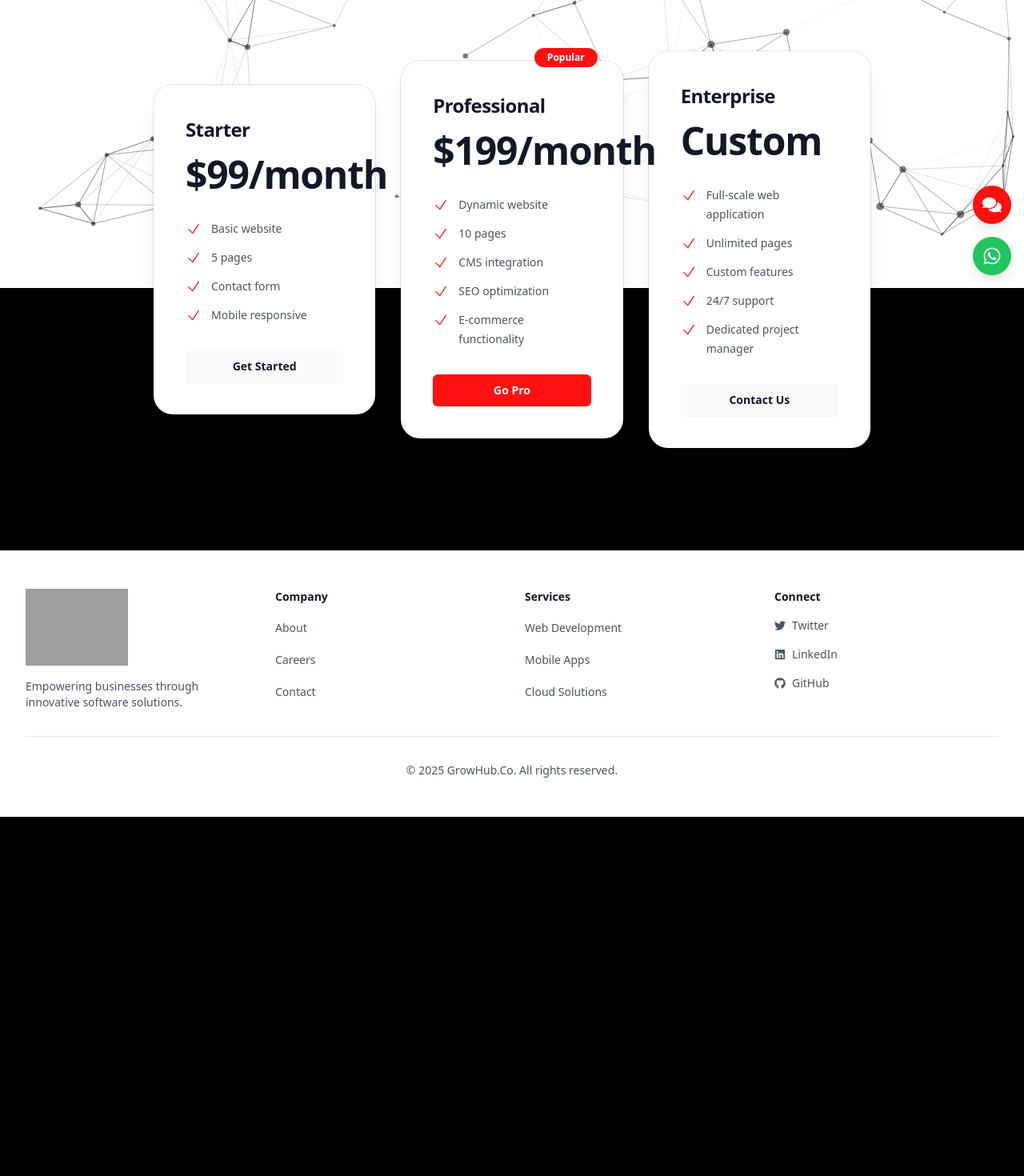
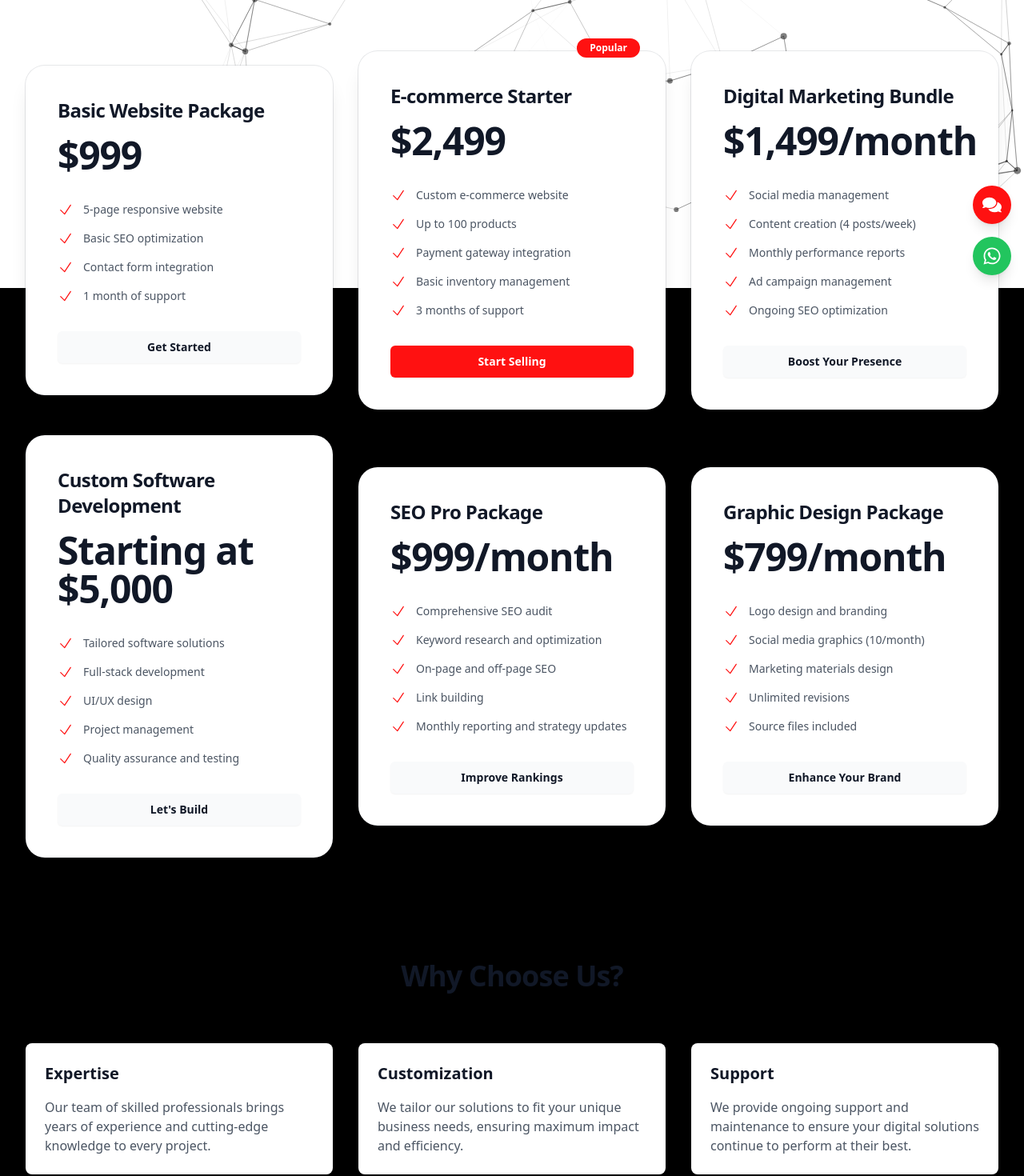
Before and after one commit to Muhammadd-01/NexoVate-Digital, a React (Vite) app: page /packages in a window 1280 px wide. Shown: the part 440-1910 px from the top of the page at 80% size. Before the commit the page ends 1461 px from the top, so only its background shows below. Built offline with nearby package versions, Linux system fonts and the light colour scheme; grey boxes are pictures that could not be loaded.

Commit message:
GrowHub.co

```diff
--- a/src/components/Slider.jsx
+++ b/src/components/Slider.jsx
@@ -26,7 +26,7 @@ const Slider = ({ slides }) => {
           custom={currentIndex}
           variants={{
             enter: (direction) => ({
-              x: direction > 0 ? 1000 : -1000,
+              x: direction > 0 ? "100%" : "-100%",
               opacity: 0,
             }),
             center: {
@@ -36,7 +36,7 @@ const Slider = ({ slides }) => {
             },
             exit: (direction) => ({
               zIndex: 0,
-              x: direction < 0 ? 1000 : -1000,
+              x: direction < 0 ? "100%" : "-100%",
               opacity: 0,
             }),
           }}
@@ -45,7 +45,7 @@ const Slider = ({ slides }) => {
           exit="exit"
           transition={{
             x: { type: "spring", stiffness: 300, damping: 30 },
-            opacity: { duration: 0.2 },
+            opacity: { duration: 0.5 },
           }}
           className="absolute w-full h-full"
         >
--- a/src/pages/About.jsx
+++ b/src/pages/About.jsx
@@ -23,7 +23,7 @@ const About = () => {
               transition={{ duration: 0.5 }}
               className="text-4xl font-bold mb-8 text-center"
             >
-              About Grow Hub Solutions
+              About GrowHub Solutions
             </motion.h1>
             <motion.div
               initial={{ opacity: 0, y: 20 }}
@@ -32,26 +32,62 @@ const About = () => {
               className="grid grid-cols-1 md:grid-cols-2 gap-12"
             >
               <div>
+                <h2 className="text-2xl font-semibold mb-4">Our Story</h2>
                 <p className="mb-4">
-                  Grow Hub Solutions is dedicated to empowering businesses with premium graphic design, website
-                  development, and strategic social media services. With over 4 years of experience, we aim to help
-                  brands thrive in today's competitive digital space.
+                  Founded in 2019, GrowHub Solutions emerged from a passion for empowering businesses through innovative
+                  digital solutions. Our journey began with a small team of dedicated professionals who believed in the
+                  power of technology to transform businesses.
                 </p>
-                <h2 className="text-2xl font-semibold mb-4">Our Vision</h2>
-                <p className="mb-4">To be a global leader in digital solutions for businesses.</p>
-                <h2 className="text-2xl font-semibold mb-4">Our Mission</h2>
-                <p className="mb-4">Deliver creative strategies and designs that drive measurable results.</p>
+                <p className="mb-4">
+                  Today, we've grown into a dynamic agency, serving clients across various industries. Our commitment to
+                  excellence and customer satisfaction has been the driving force behind our success.
+                </p>
+                <h2 className="text-2xl font-semibold mb-4">Our Expertise</h2>
+                <ul className="list-disc pl-5 mb-4">
+                  <li>Custom Website Development</li>
+                  <li>E-commerce Solutions</li>
+                  <li>Search Engine Optimization (SEO)</li>
+                  <li>Graphic Design and Branding</li>
+                  <li>Digital Marketing Strategies</li>
+                  <li>Software Development</li>
+                </ul>
               </div>
-              <div className="bg-gray-100 dark:bg-gray-800 p-6 rounded-lg">
-                <h2 className="text-2xl font-semibold mb-4">Let's build something amazing together!</h2>
-                <p className="mb-4">Email us at contact@growhubsolutions.com</p>
-                <Link
-                  to="/contact"
-                  className="inline-block rounded-md bg-growhub-red-600 px-3.5 py-2.5 text-sm font-semibold text-white shadow-sm hover:bg-growhub-red-500 focus-visible:outline focus-visible:outline-2 focus-visible:outline-offset-2 focus-visible:outline-growhub-red-600"
-                >
-                  Contact Us
-                </Link>
+              <div>
+                <h2 className="text-2xl font-semibold mb-4">Our Approach</h2>
+                <p className="mb-4">
+                  At GrowHub Solutions, we believe in a collaborative approach. We work closely with our clients to
+                  understand their unique needs and challenges. This allows us to deliver tailored solutions that drive
+                  real results.
+                </p>
+                <h2 className="text-2xl font-semibold mb-4">Our Values</h2>
+                <ul className="list-disc pl-5 mb-4">
+                  <li>Innovation: We stay at the forefront of technology trends.</li>
+                  <li>Integrity: We build trust through honest and transparent practices.</li>
+                  <li>Quality: We deliver excellence in every project we undertake.</li>
+                  <li>Collaboration: We believe in the power of teamwork and partnership.</li>
+                </ul>
+                <h2 className="text-2xl font-semibold mb-4">Our Impact</h2>
+                <p className="mb-4">
+                  Over the years, we've helped numerous businesses increase their online visibility, streamline their
+                  operations, and achieve significant growth. Our client success stories are a testament to our
+                  commitment and expertise.
+                </p>
               </div>
+            </motion.div>
+            <motion.div
+              initial={{ opacity: 0, y: 20 }}
+              animate={{ opacity: 1, y: 0 }}
+              transition={{ duration: 0.5, delay: 0.4 }}
+              className="mt-12 text-center"
+            >
+              <h2 className="text-2xl font-semibold mb-4">Ready to grow with us?</h2>
+              <p className="mb-4">Let's discuss how we can help your business thrive in the digital landscape.</p>
+              <Link
+                to="/contact"
+                className="inline-block rounded-md bg-growhub-red-600 px-3.5 py-2.5 text-sm font-semibold text-white shadow-sm hover:bg-growhub-red-500 focus-visible:outline focus-visible:outline-2 focus-visible:outline-offset-2 focus-visible:outline-growhub-red-600"
+              >
+                Get in Touch
+              </Link>
             </motion.div>
           </div>
         </div>
--- a/src/pages/Packages.jsx
+++ b/src/pages/Packages.jsx
@@ -6,48 +6,92 @@ import { FadeInWhenVisible } from "../components/Animations"
 
 const packages = [
   {
-    name: "Starter",
-    price: "$99/month",
-    features: ["Basic website", "5 pages", "Contact form", "Mobile responsive"],
+    name: "Basic Website Package",
+    price: "$999",
+    features: ["5-page responsive website", "Basic SEO optimization", "Contact form integration", "1 month of support"],
     cta: "Get Started",
     popular: false,
   },
   {
-    name: "Professional",
-    price: "$199/month",
-    features: ["Dynamic website", "10 pages", "CMS integration", "SEO optimization", "E-commerce functionality"],
-    cta: "Go Pro",
+    name: "E-commerce Starter",
+    price: "$2,499",
+    features: [
+      "Custom e-commerce website",
+      "Up to 100 products",
+      "Payment gateway integration",
+      "Basic inventory management",
+      "3 months of support",
+    ],
+    cta: "Start Selling",
     popular: true,
   },
   {
-    name: "Enterprise",
-    price: "Custom",
+    name: "Digital Marketing Bundle",
+    price: "$1,499/month",
     features: [
-      "Full-scale web application",
-      "Unlimited pages",
-      "Custom features",
-      "24/7 support",
-      "Dedicated project manager",
+      "Social media management",
+      "Content creation (4 posts/week)",
+      "Monthly performance reports",
+      "Ad campaign management",
+      "Ongoing SEO optimization",
     ],
-    cta: "Contact Us",
+    cta: "Boost Your Presence",
+    popular: false,
+  },
+  {
+    name: "Custom Software Development",
+    price: "Starting at $5,000",
+    features: [
+      "Tailored software solutions",
+      "Full-stack development",
+      "UI/UX design",
+      "Project management",
+      "Quality assurance and testing",
+    ],
+    cta: "Let's Build",
+    popular: false,
+  },
+  {
+    name: "SEO Pro Package",
+    price: "$999/month",
+    features: [
+      "Comprehensive SEO audit",
+      "Keyword research and optimization",
+      "On-page and off-page SEO",
+      "Link building",
+      "Monthly reporting and strategy updates",
+    ],
+    cta: "Improve Rankings",
+    popular: false,
+  },
+  {
+    name: "Graphic Design Package",
+    price: "$799/month",
+    features: [
+      "Logo design and branding",
+      "Social media graphics (10/month)",
+      "Marketing materials design",
+      "Unlimited revisions",
+      "Source files included",
+    ],
+    cta: "Enhance Your Brand",
     popular: false,
   },
 ]
 
 export default function Packages() {
   return (
-    <>
+    <div className="relative min-h-screen">
+      <div className="absolute inset-0">
+        <ParticleBackground />
+      </div>
+      <div className="relative z-10">
         <SEO
           title="Packages"
           description="Explore our range of software solution packages tailored to your business needs."
           keywords="software packages, business solutions, pricing plans"
         />
-      <div className="relative min-h-screen">
-        <div className="absolute inset-0">
-          <ParticleBackground />
-        </div>
-        <div className="relative z-10">
-          <div className="py-24 sm:py-32">
+        <div className="text-gray-900 dark:text-white py-24 sm:py-32">
           <div className="mx-auto max-w-7xl px-6 lg:px-8">
             <div className="mx-auto max-w-2xl sm:text-center">
               <h2 className="text-3xl font-bold tracking-tight text-gray-900 dark:text-white sm:text-4xl">
@@ -59,7 +103,7 @@ export default function Packages() {
               </p>
             </div>
             <FadeInWhenVisible>
-                <div className="mx-auto mt-16 grid max-w-lg gap-8 grid-cols-1 items-center sm:mt-20 lg:max-w-4xl lg:grid-cols-3">
+              <div className="mx-auto mt-16 grid max-w-lg gap-8 grid-cols-1 items-center sm:mt-20 lg:max-w-none lg:grid-cols-3">
                 {packages.map((pkg, index) => (
                   <motion.div
                     key={pkg.name}
@@ -105,10 +149,52 @@ export default function Packages() {
                 ))}
               </div>
             </FadeInWhenVisible>
+
+            <div className="mt-32">
+              <h2 className="text-3xl font-bold tracking-tight text-gray-900 dark:text-white sm:text-4xl text-center mb-16">
+                Why Choose Us?
+              </h2>
+              <div className="grid grid-cols-1 gap-8 sm:grid-cols-2 lg:grid-cols-3">
+                <motion.div
+                  initial={{ opacity: 0, y: 20 }}
+                  animate={{ opacity: 1, y: 0 }}
+                  transition={{ duration: 0.5 }}
+                  className="bg-white dark:bg-gray-800 p-6 rounded-lg shadow-md"
+                >
+                  <h3 className="text-xl font-semibold mb-4 text-gray-900 dark:text-white">Expertise</h3>
+                  <p className="text-gray-600 dark:text-gray-300">
+                    Our team of skilled professionals brings years of experience and cutting-edge knowledge to every
+                    project.
+                  </p>
+                </motion.div>
+                <motion.div
+                  initial={{ opacity: 0, y: 20 }}
+                  animate={{ opacity: 1, y: 0 }}
+                  transition={{ duration: 0.5, delay: 0.1 }}
+                  className="bg-white dark:bg-gray-800 p-6 rounded-lg shadow-md"
+                >
+                  <h3 className="text-xl font-semibold mb-4 text-gray-900 dark:text-white">Customization</h3>
+                  <p className="text-gray-600 dark:text-gray-300">
+                    We tailor our solutions to fit your unique business needs, ensuring maximum impact and efficiency.
+                  </p>
+                </motion.div>
+                <motion.div
+                  initial={{ opacity: 0, y: 20 }}
+                  animate={{ opacity: 1, y: 0 }}
+                  transition={{ duration: 0.5, delay: 0.2 }}
+                  className="bg-white dark:bg-gray-800 p-6 rounded-lg shadow-md"
+                >
+                  <h3 className="text-xl font-semibold mb-4 text-gray-900 dark:text-white">Support</h3>
+                  <p className="text-gray-600 dark:text-gray-300">
+                    We provide ongoing support and maintenance to ensure your digital solutions continue to perform at
+                    their best.
+                  </p>
+                </motion.div>
               </div>
             </div>
           </div>
         </div>
-    </>
+      </div>
+    </div>
   )
 }
```
Lines whose indentation alone changed are shown as unchanged.
